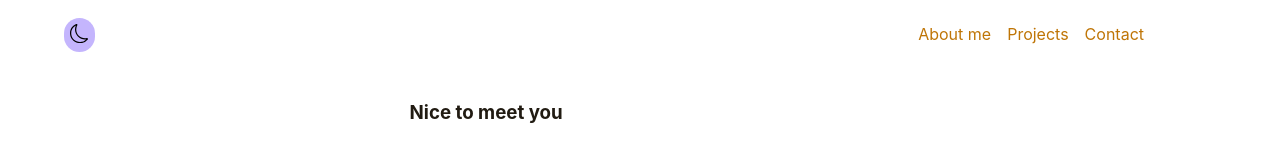
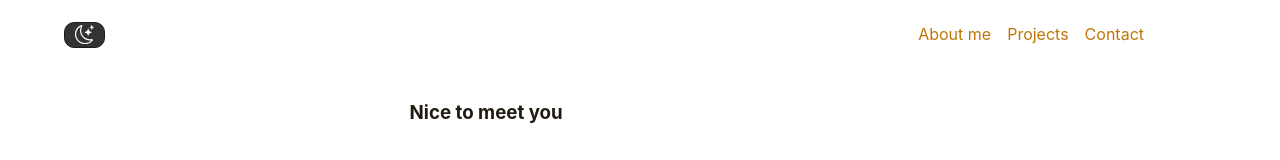
Before and after one commit to FredericGLX/portfolio, a React (Create React App) app: page / in a window 1280 px wide. Shown: the top 160 px of the page. Built offline with nearby package versions, Linux system fonts and the light colour scheme.

Commit message:
improved dark theme colors and switch icon

```diff
--- a/src/App.scss
+++ b/src/App.scss
@@ -1,5 +1,8 @@
-@import './index.scss';
-
+// Colors
+$mainColor: #BF7506;
+$mainBlack: #211B12;
+$darkThemeText: #ccc;
+$darkThemeBackground: #161515;
 
 .app {
 
@@ -13,9 +16,10 @@
 .app__light-theme {
   background-color: #fff;
   color: $mainBlack;
-
 }
 .app__dark-theme {
   background-color: $darkThemeBackground;
   color: #aaa;
+  $mainColor: blue;
+
 }
--- a/src/about/About.scss
+++ b/src/about/About.scss
@@ -1,4 +1,4 @@
-@import '../index.scss';
+@import '../App.scss';
 
 .about__container {
   text-align: center;
--- a/src/contact/Contact.scss
+++ b/src/contact/Contact.scss
@@ -1,4 +1,4 @@
-@import '../index.scss';
+@import '../App.scss';
 
 .contact__container {
   margin: 0 auto auto auto;
--- a/src/header/Header.js
+++ b/src/header/Header.js
@@ -1,12 +1,22 @@
 import './Header.scss';
 import { Link } from 'react-scroll';
-import { BsMoon, BsSun } from 'react-icons/bs';
+import { BsMoon, BsSun, BsMoonStars } from 'react-icons/bs';
+import { FaRegMoon } from 'react-icons/fa';
 
 function Header({ handleClick, darkTheme }) {
   return (
     <header className="app__header">
-      <button className="header__switch-theme" onClick={handleClick}>
-        {!darkTheme ? <BsMoon size={'1.2rem'} /> : <BsSun size={'1.2rem'} />}
+      <button
+        className={`header__switch-theme ${
+          darkTheme ? 'header__dark-theme' : ''
+        }`}
+        onClick={handleClick}
+      >
+        {!darkTheme ? (
+          <BsMoonStars size={'1.2rem'} />
+        ) : (
+          <BsSun size={'1.2rem'} />
+        )}
       </button>
 
       <div className="header__tabs">
--- a/src/header/Header.scss
+++ b/src/header/Header.scss
@@ -1,4 +1,4 @@
-@import '../index.scss';
+@import '../App.scss';
 
 .app__header {
   padding: 24px 0 36px 0;
@@ -11,11 +11,17 @@
   .header__switch-theme {
     cursor: pointer;
     border: none;
-    padding: 6px;
-    border-radius: 100px;
-    background-color: rgb(196 181 253);
+    padding: 2px 10px 0 10px;
+    border-radius: 10px;
+    color: #fff;
+    background-color: #333;
+    border: solid 1px $mainBlack;
     position: fixed;
     left: 5%;
+  }
+  .header__dark-theme {
+    background-color: #ea920d;
+    color: #000;
   }
   .header__tabs {
     display: flex;
--- a/src/index.scss
+++ b/src/index.scss
@@ -1,5 +1,3 @@
-@import './mixin.scss';
-
 * {
   padding: 0;
   -webkit-box-sizing: border-box;
@@ -20,9 +18,3 @@ code {
   font-family: source-code-pro, Menlo, Monaco, Consolas, 'Courier New',
     monospace;
 }
-
-// Colors
-$mainColor: #BF7506;
-$mainBlack: #211B12;
-$darkThemeText: #ccc;
-$darkThemeBackground: #161515;
--- a/src/project/Project.scss
+++ b/src/project/Project.scss
@@ -1,4 +1,4 @@
-@import '../index.scss';
+@import '../App.scss';
 
 :root {
   --swiper-navigation-color: #211B12;
--- a/src/timeline/Timeline.scss
+++ b/src/timeline/Timeline.scss
@@ -1,4 +1,4 @@
-@import '../index.scss';
+@import '../App.scss';
 
 
 .timeline__container {
```
Lines whose indentation alone changed are shown as unchanged.
